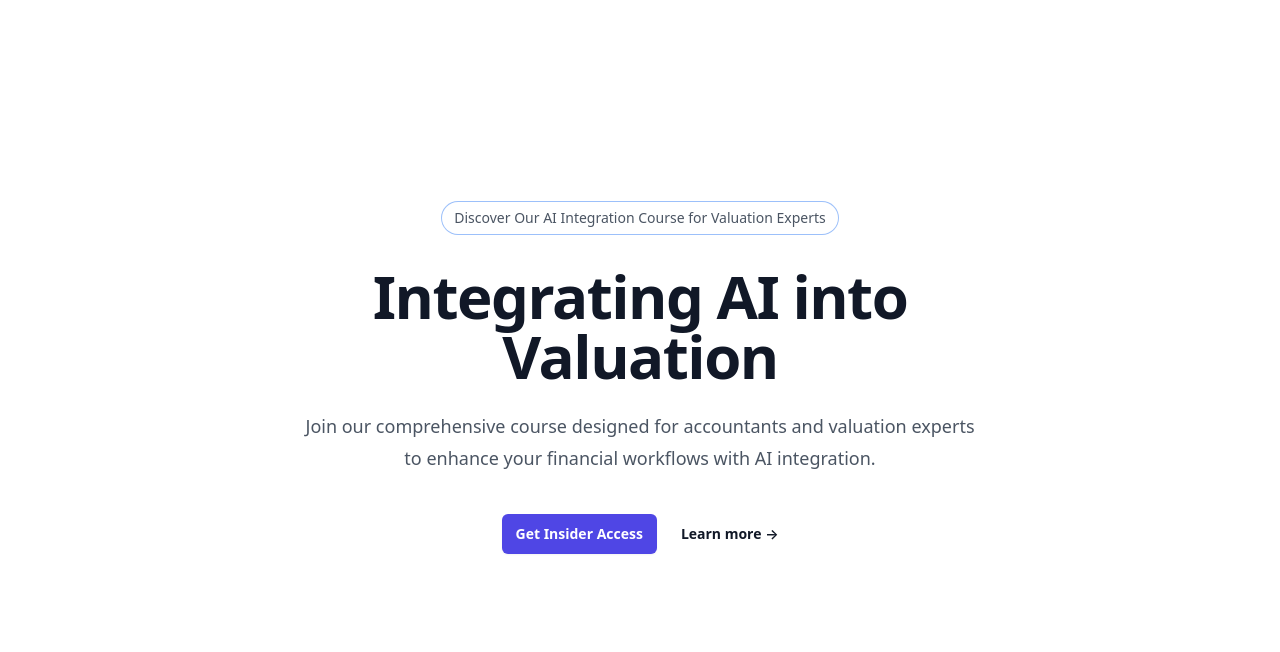
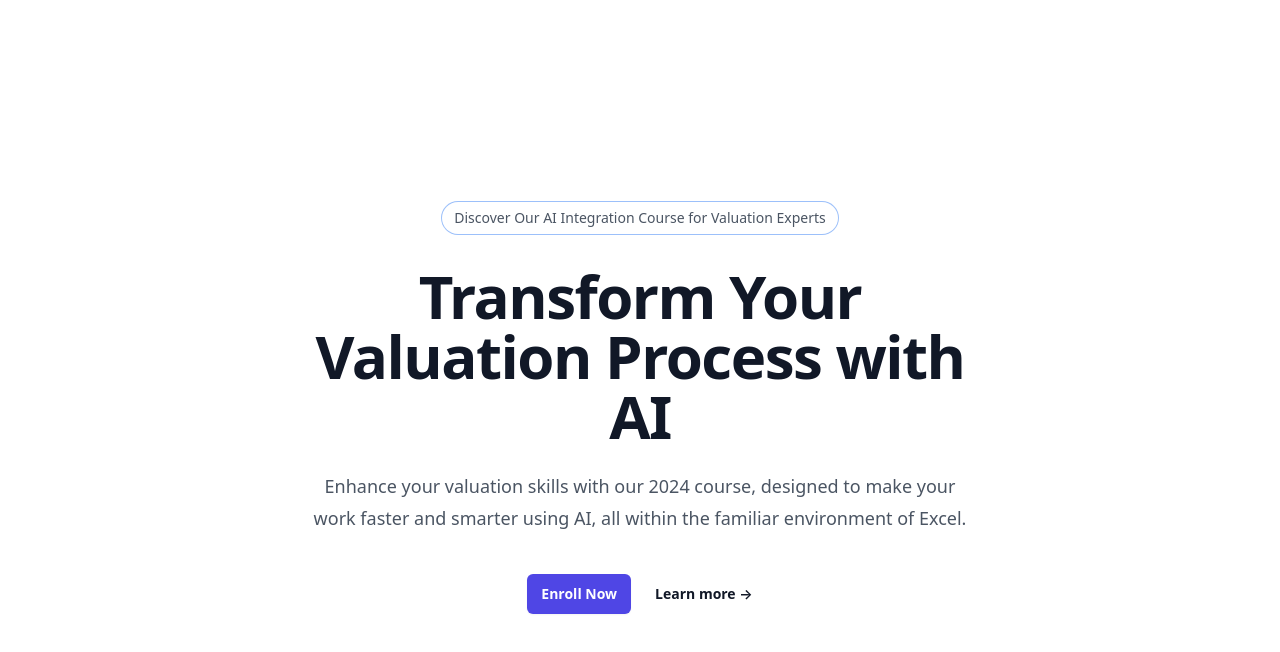
Before and after one commit to adam-leigh/adam-leigh.github.io, a website: page index.html in a window 1280 px wide. Shown: the part 78-730 px from the top of the page. Drawn offline with nearby package versions, Linux system fonts and the light colour scheme; files that its build step writes are made by us from their sources.

Commit message:
Updating web content.

```diff
--- a/index.html
+++ b/index.html
@@ -87,10 +87,10 @@
           </div>
         </div>
         <div class="text-center">
-          <h1 class="text-4xl font-bold tracking-tight text-gray-900 sm:text-6xl">Integrating AI into Valuation</h1>
-          <p class="mt-6 text-lg leading-8 text-gray-600">Join our comprehensive course designed for accountants and valuation experts to enhance your financial workflows with AI integration.</p>
+          <h1 class="text-4xl font-bold tracking-tight text-gray-900 sm:text-6xl">Transform Your Valuation Process with AI</h1>
+          <p class="mt-6 text-lg leading-8 text-gray-600">Enhance your valuation skills with our 2024 course, designed to make your work faster and smarter using AI, all within the familiar environment of Excel.</p>
           <div class="mt-10 flex items-center justify-center gap-x-6">
-            <a href="#" class="rounded-md bg-indigo-600 px-3.5 py-2.5 text-sm font-semibold text-white shadow-sm hover:bg-indigo-500 focus-visible:outline focus-visible:outline-2 focus-visible:outline-offset-2 focus-visible:outline-indigo-600">Get Insider Access</a>
+            <a href="#" class="rounded-md bg-indigo-600 px-3.5 py-2.5 text-sm font-semibold text-white shadow-sm hover:bg-indigo-500 focus-visible:outline focus-visible:outline-2 focus-visible:outline-offset-2 focus-visible:outline-indigo-600">Enroll Now</a>
             <a href="#" class="text-sm font-semibold leading-6 text-gray-900">Learn more <span aria-hidden="true">→</span></a>
           </div>
         </div>
```
